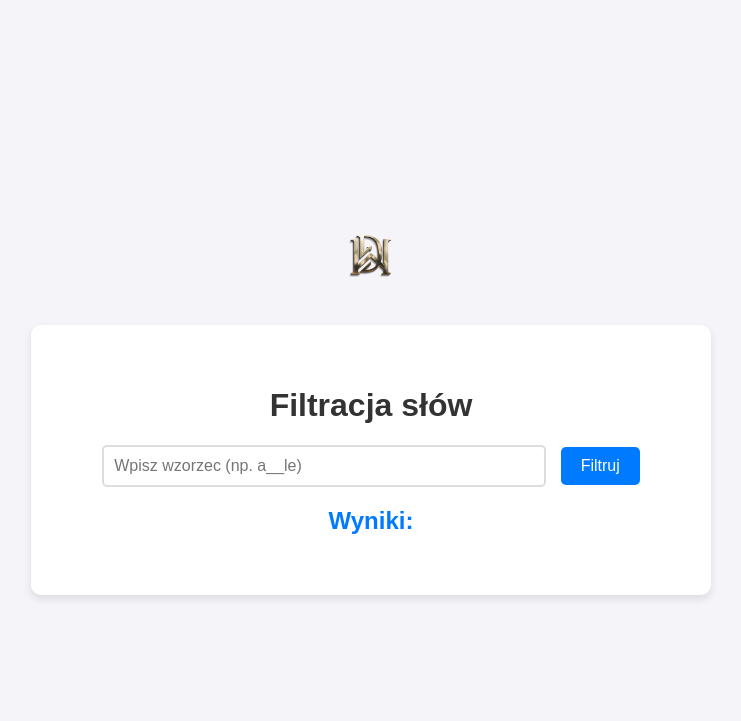
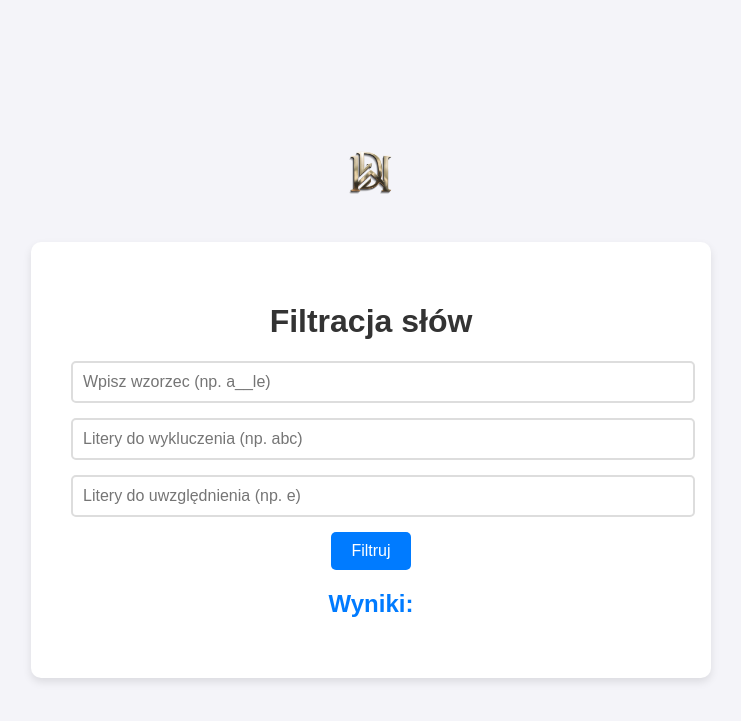
Before and after one commit to KacperGawlik/app.py, a Flask app: page / in a window 1280 px wide. Shown: the top 721 px of the page, without its empty margins (269-1010 px from the left). Run offline with Flask 3, Linux system fonts and the light colour scheme.

Commit message:
Update index.html

```diff
--- a/templates/index.html
+++ b/templates/index.html
@@ -37,9 +37,9 @@
         }
 
         input[type="text"] {
-            width: 70%;
+            width: 100%; /* Full width for better alignment */
             padding: 10px;
-            margin-right: 10px;
+            margin-bottom: 15px; /* Space between inputs */
             border: 2px solid #ddd;
             border-radius: 5px;
             font-size: 1rem;
@@ -78,7 +78,7 @@
         }
 
         img {
-            max-width: 150px; /* Zmienna szerokość logo */
+            max-width: 150px; /* Variable logo width */
             margin-bottom: 20px;
         }
     </style>
@@ -91,6 +91,8 @@
         <h1>Filtracja słów</h1>
         <form method="POST">
             <input type="text" name="pattern" placeholder="Wpisz wzorzec (np. a__le)" required>
+            <input type="text" name="exclude_letters" placeholder="Litery do wykluczenia (np. abc)">
+            <input type="text" name="required_letters" placeholder="Litery do uwzględnienia (np. e)">
             <button type="submit">Filtruj</button>
         </form>
 
```
